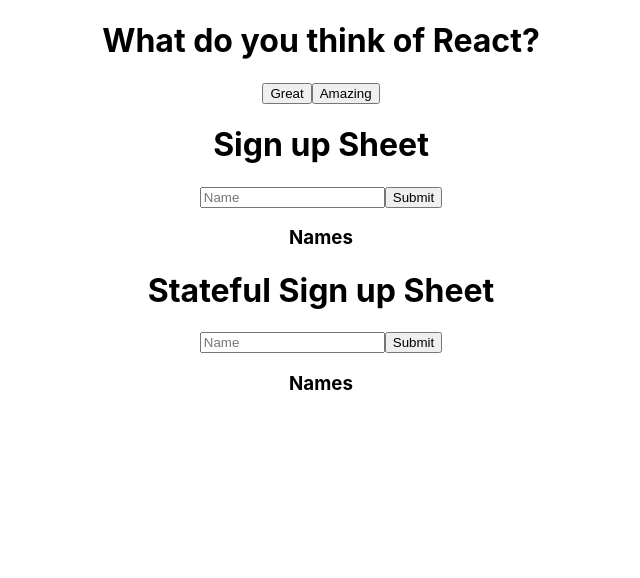
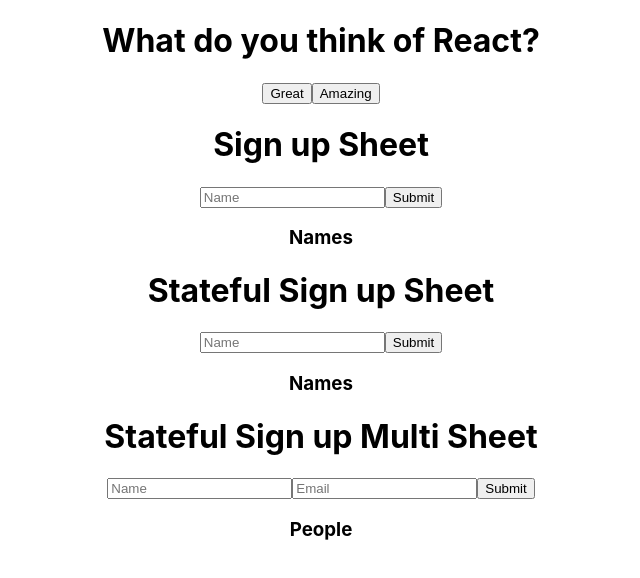
Before and after one commit to GriGriGore/my-forms-app, a React (Create React App) app: page / in a window 1280 px wide. Shown: the top 578 px of the page, without its empty margins (319-959 px from the left). Built offline with nearby package versions, Linux system fonts and the light colour scheme.

Commit message:
State Input Multi.

```diff
--- a/src/App.js
+++ b/src/App.js
@@ -1,15 +1,17 @@
 import React from 'react';
 import './App.css';
-import BasicButon from './js/BasicButton';
+import BasicButton from './js/BasicButton';
 import TextInput from "./js/TextInput";
 import StateInput from "./js/StateInput";
+import StateInputMulti from "./js/StateInputMulti";
 
 function App() {
     return (
         <div className="App">
-      <BasicButon/>
+            <BasicButton/>
             <TextInput/>
             <StateInput/>
+            <StateInputMulti/>
         </div>
     );
 }
--- /dev/null
+++ b/src/js/StateInputMulti.js
@@ -0,0 +1,61 @@
+import React from 'react';
+
+export default class StateInputMulti extends React.Component {
+    static displayName = 'multi-input';
+    state = {
+        fields: {
+            name: '',
+            email: '',
+        },
+        people: [],
+    };
+    onInputChange = (evt) => {
+        const fields = this.state.fields;
+        fields[evt.target.name] = evt.target.value;
+        this.setState({fields: fields});
+    };
+    onFormSubmit = (evt) => {
+        const people = [...this.state.people, this.state.fields];
+
+        this.setState({
+            people,
+            fields: {
+                name: '',
+                email: '',
+            },
+        });
+        evt.preventDefault();
+        people.map((p, idx) =>
+            console.log(`${p.name} (${p.email}) - ${idx}`));
+    };
+
+    render() {
+        return (
+            <div>
+                <h1>Stateful Sign up Multi Sheet</h1>
+                <form onSubmit={this.onFormSubmit}>
+                    <input
+                        placeholder='Name'
+                        name='name'
+                        value={this.state.fields.name}
+                        onChange={this.onInputChange}
+                    />
+                    <input
+                        placeholder='Email'
+                        name='email'
+                        value={this.state.fields.email}
+                        onChange={this.onInputChange}
+                    />
+                    <input type='submit'/>
+                </form>
+                <div>
+                    <h3>People</h3>
+                    <ul>
+                        {this.state.people.map(({name, email}, idx) =>
+                            <li key={idx}>{name} ({email})</li>)}
+                    </ul>
+                </div>
+            </div>
+        );
+    }
+}
```
Lines whose indentation alone changed are shown as unchanged.
